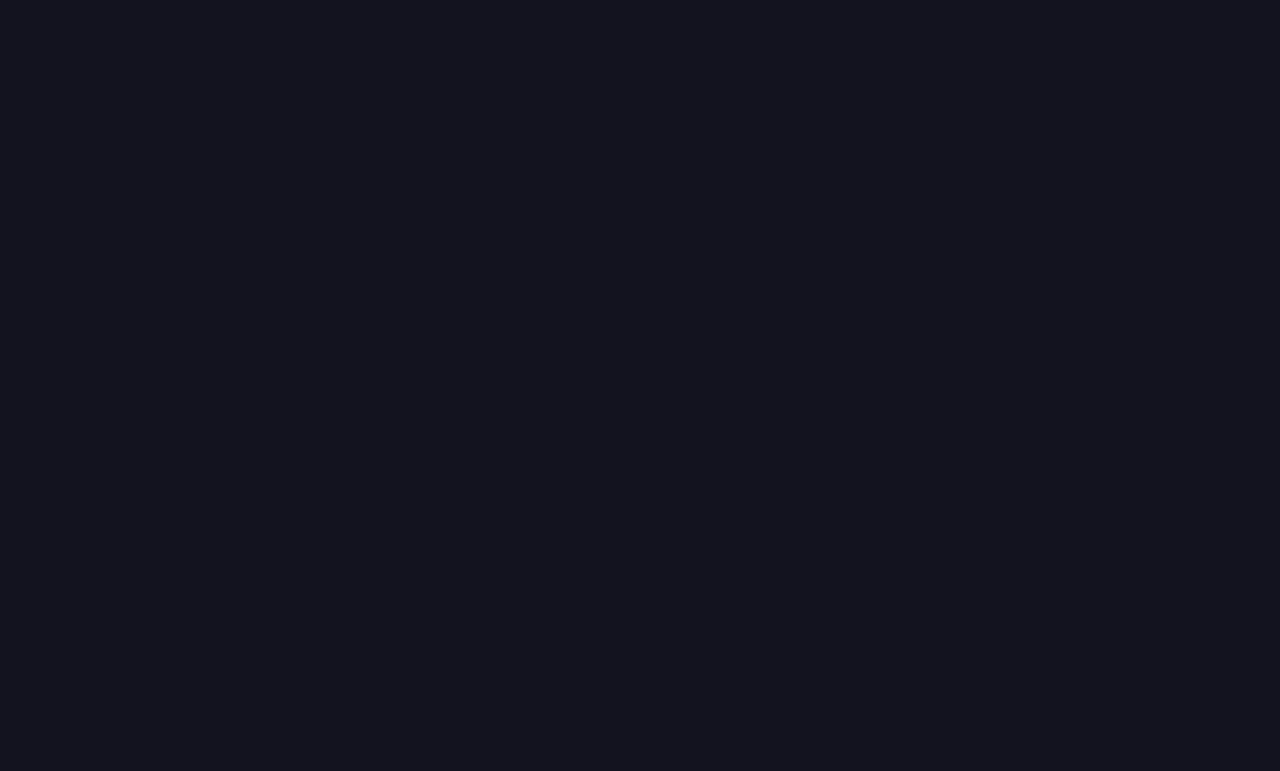
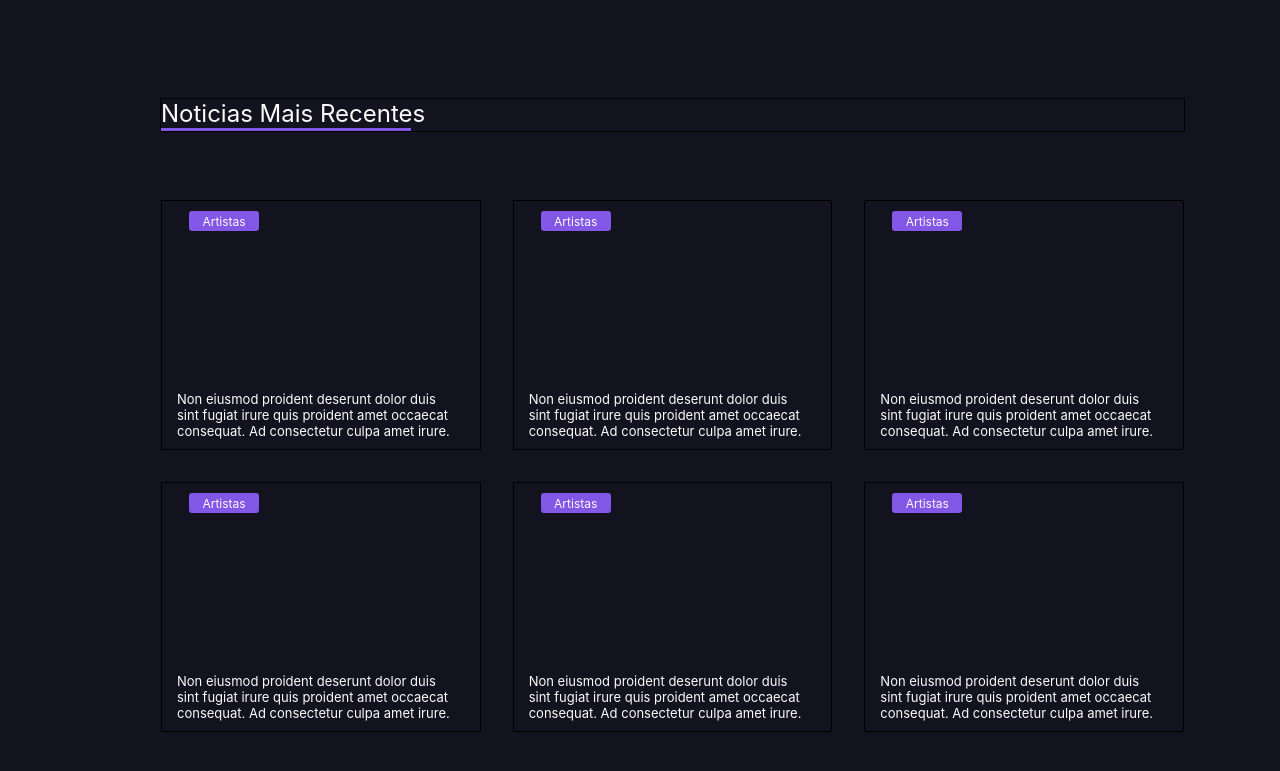
Before and after one commit to JbRodrigues/my-app, a React (Create React App) app: page / in a window 1280 px wide. Shown: the part 1240-2011 px from the top of the page. Before the commit the page ends 1238 px from the top, so only its background shows below. Built offline with nearby package versions, Linux system fonts and the light colour scheme.

Commit message:
Add Bottom Card section

```diff
--- a/src/App.js
+++ b/src/App.js
@@ -3,8 +3,9 @@ import './App.css';
 import React from 'react';
 
 import Header from './components/Header/Header.jsx';
-import MainCard from './components/TopCard/MainCard.jsx';
-import CardSection from './components/MainSection/CardSection.jsx';
+import MainCard from './components/TopSection/MainCard.jsx';
+import SideSection from './components/SideSection/SideSection.jsx';
+import BottomSection from './components/BottomSection/BottomCard';
 
 //851a0077a0de48baaa8c229053810a7e
 
@@ -13,7 +14,8 @@ function App() {
     <>
       <Header />
       <MainCard />
-      <CardSection />
+      <SideSection />
+      <BottomSection />
     </>
   );
 }
--- /dev/null
+++ b/src/components/BottomSection/BottomCard.css
@@ -0,0 +1,70 @@
+* {
+    margin: 0px;
+    padding: 0px;
+    box-sizing: border-box;
+}
+
+.BottomCard-Title {
+    display: flex;
+    justify-content: flex-start;
+    align-items: flex-start;
+    flex-direction: column;
+    border: 1px solid black;
+    margin-top: 100px;
+    margin-left: 160px;
+    margin-right: 95px;
+    color: #FEFBFB;
+    font-size: 24px;
+}
+
+.PurpleBar {
+    width: 250px;
+    height: 3px;
+    background-color: #8257E6;
+
+}
+
+.BottomCard-Main {
+    margin: 52px 80px 95px 145px;
+}
+
+.BottomCard-Column {
+    display: flex;
+    flex-direction: row;
+    align-items: center;
+    justify-content: space-between;
+
+}
+
+.BottomCard-Card {
+    display: flex;
+    justify-content: space-between;
+    flex-direction: column;
+    border: 1px solid black;
+    width: 338px;
+    height: 250px;
+    margin: 1rem;
+}
+
+.BottomCard-Category {
+    display: flex;
+    align-items: center;
+    justify-content: center;
+    width: 70px;
+    height: 20px;
+    background-color: #8257E6;
+    font-size: 12px;
+    color: #FEFBFB;
+    margin-left: 27px;
+    margin-top: 10px;
+    border-radius: 3px;
+}
+
+.BottomCard-Desciption {
+    display: flex;
+    align-items: center;
+    justify-content: center;
+    font-size: 13px;
+    color: #FEFBFB;
+    margin: 0px 20px 10px 15px;
+}
--- /dev/null
+++ b/src/components/BottomSection/BottomCard.jsx
@@ -0,0 +1,49 @@
+import React from "react";
+import './BottomCard.css'
+
+function BottomCard() {
+    return (
+        <>
+            <div className="BottomCard-Title">
+                <div className="Title">Noticias Mais Recentes</div>
+                <div className="PurpleBar" />
+            </div>
+
+            <div className="BottomCard-Main">
+
+                <div className="BottomCard-Column">
+                    <div className="BottomCard-Card">
+                        <div className="BottomCard-Category">Artistas</div>
+                        <div className="BottomCard-Desciption">Non eiusmod proident deserunt dolor duis sint fugiat irure quis proident amet occaecat consequat. Ad consectetur culpa amet irure.</div>
+                    </div>
+                    <div className="BottomCard-Card">
+                        <div className="BottomCard-Category">Artistas</div>
+                        <div className="BottomCard-Desciption">Non eiusmod proident deserunt dolor duis sint fugiat irure quis proident amet occaecat consequat. Ad consectetur culpa amet irure.</div>
+                    </div>
+                    <div className="BottomCard-Card">
+                        <div className="BottomCard-Category">Artistas</div>
+                        <div className="BottomCard-Desciption">Non eiusmod proident deserunt dolor duis sint fugiat irure quis proident amet occaecat consequat. Ad consectetur culpa amet irure.</div>
+                    </div>
+                </div>
+
+                <div className="BottomCard-Column">
+                    <div className="BottomCard-Card">
+                        <div className="BottomCard-Category">Artistas</div>
+                        <div className="BottomCard-Desciption">Non eiusmod proident deserunt dolor duis sint fugiat irure quis proident amet occaecat consequat. Ad consectetur culpa amet irure.</div>
+                    </div>
+                    <div className="BottomCard-Card">
+                        <div className="BottomCard-Category">Artistas</div>
+                        <div className="BottomCard-Desciption">Non eiusmod proident deserunt dolor duis sint fugiat irure quis proident amet occaecat consequat. Ad consectetur culpa amet irure.</div>
+                    </div>
+                    <div className="BottomCard-Card">
+                        <div className="BottomCard-Category">Artistas</div>
+                        <div className="BottomCard-Desciption">Non eiusmod proident deserunt dolor duis sint fugiat irure quis proident amet occaecat consequat. Ad consectetur culpa amet irure.</div>
+                    </div>
+                </div>
+
+            </div>
+        </>
+    )
+}
+
+export default BottomCard;
--- a/src/components/MainSection/CardSectionSide.css
+++ b/src/components/SideSection/CardSectionSide.css
@@ -15,7 +15,6 @@
     width: 100%;
     flex-direction: column;
     color: #FEFBFB;
-
 }
 
 .borderPurple {
--- a/src/components/MainSection/CardSection.jsx
+++ b/src/components/SideSection/SideSection.jsx
@@ -1,8 +1,8 @@
 import React from "react";
-import './CardSection.css'
+import './SideSection.css'
 import './CardSectionSide.css'
 
-function CardSection() {
+function SideSection() {
     return (
         <>
             <div className="CardSection-Container">
@@ -115,4 +115,4 @@ function CardSection() {
     )
 }
 
-export default CardSection;
+export default SideSection;
```
Also changed, not shown: src/components/SideSection/SideSection.css (renamed from src/components/MainSection/CardSection.css), src/components/TopSection/Container.css (renamed from src/components/TopCard/Container.css), src/components/TopSection/MainCard.css (renamed from src/components/TopCard/MainCard.css), src/components/TopSection/MainCard.jsx (renamed from src/components/TopCard/MainCard.jsx), src/components/TopSection/SideCard.css (renamed from src/components/TopCard/SideCard.css).
